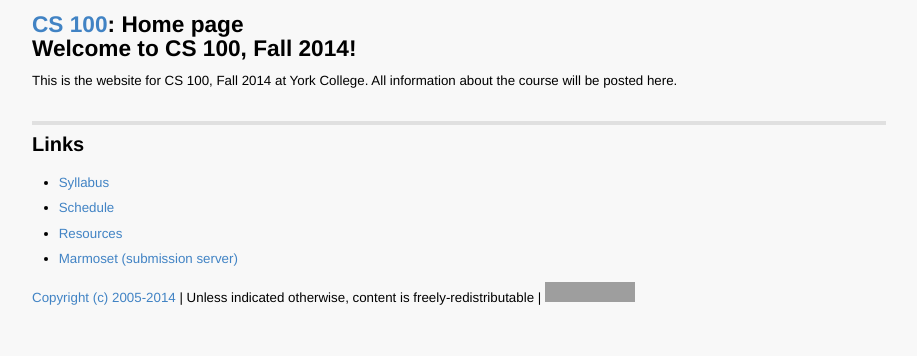
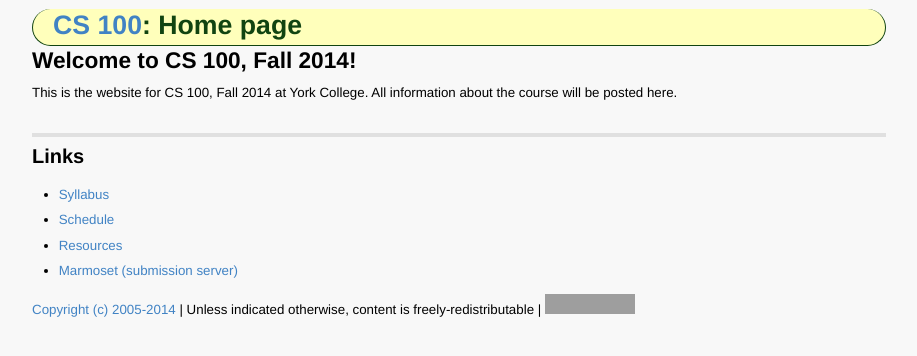
Before and after one commit to ycpcs/cs100-fall2014, a Jekyll site: the page built from index.md, in a window 1280 px wide. Shown: the top 356 px of the page, without its empty margins (181-1098 px from the left). Built offline with Jekyll 4.4.1, drawn with Linux system fonts in a browser that asks for light colours; Markdown is read by kramdown in place of the engine named in the settings; grey boxes are pictures that could not be loaded.

Commit message:
Updated CSS

```diff
--- a/css/GitHub.css
+++ b/css/GitHub.css
@@ -6,6 +6,26 @@ body {
 	background-color: #F8F8F8;
 	padding: 0.7em;
 }
+
+.pageheader h1 {
+	color: #141;
+	font-size: 200%;
+	background: #ffb;
+	border: 1px solid #141;
+	border-radius: 24px;
+	padding: 10px 20px;
+}
+
+.pageheader h1 a {
+	text-decoration: none;
+}
+
+.pageheader h1 a:hover {
+	background: black;
+	color: white;
+}
+
+
 p {
 	margin:1em 0;
 	line-height:1.5em;
```
